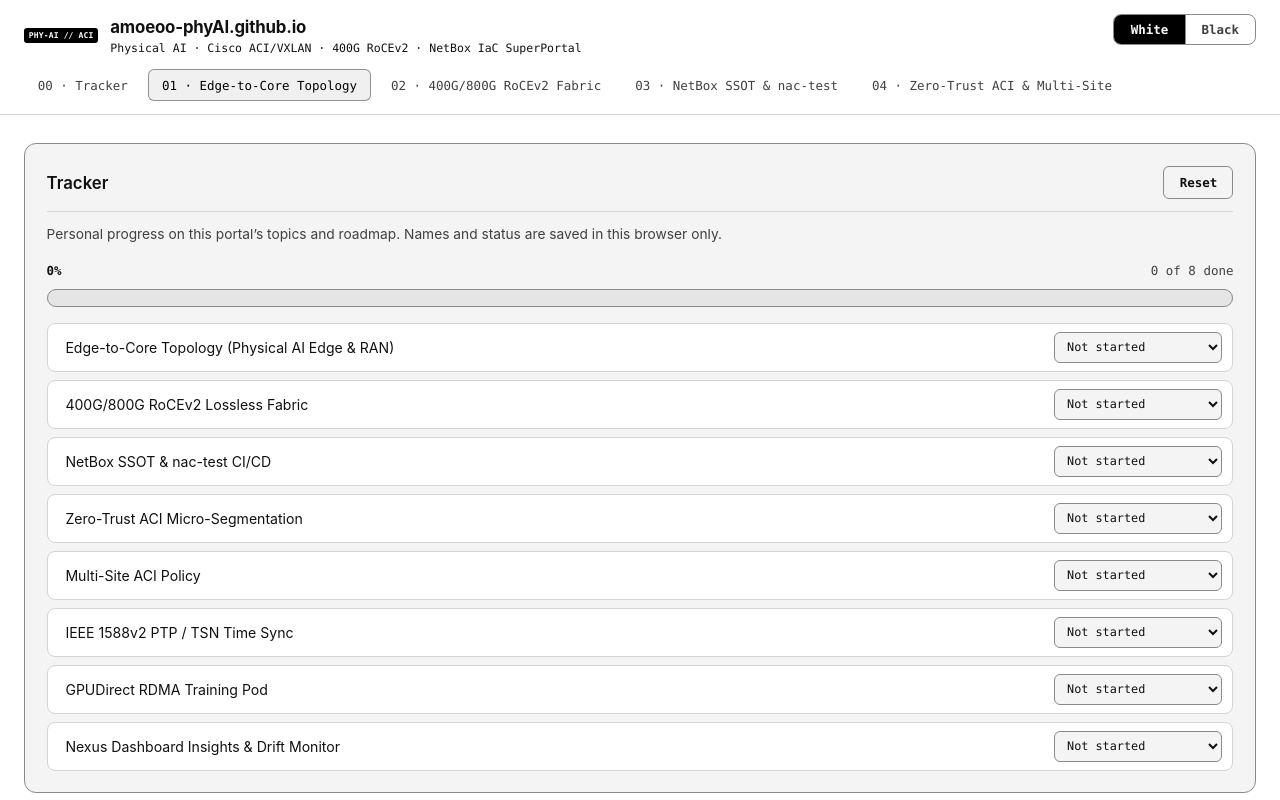
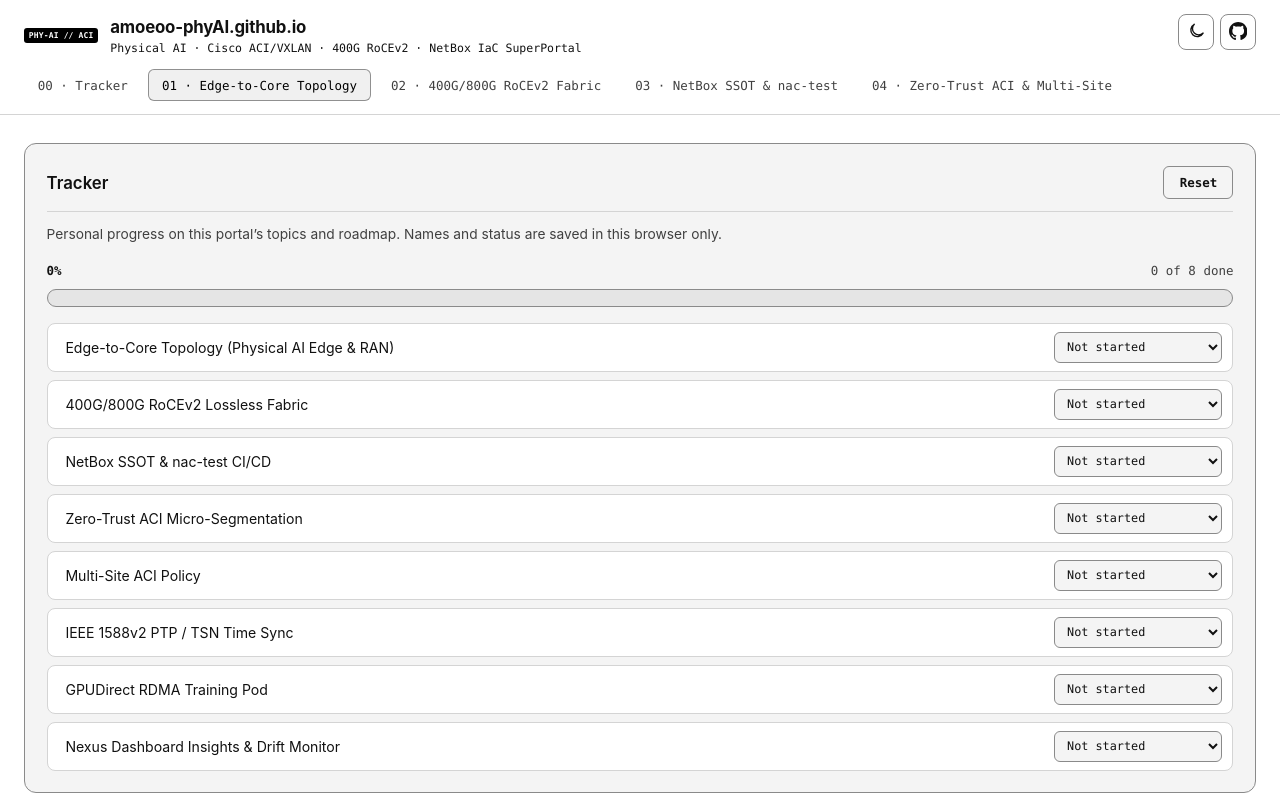
Before and after one commit to amoeoo-coles/amoeoo-phyAI.github.io, a plain HTML site: page index.html in a window 1280 px wide. Shown: the top 800 px of the page. Drawn offline with Linux system fonts and the light colour scheme.

Commit message:
Swap the theme switcher to icons and add GitHub feedback
Replace the White/Black text control with a compact sun/moon toggle, and add a GitHub mark in the header that opens a pre-labelled feedback issue.

```diff
--- a/index.html
+++ b/index.html
@@ -147,7 +147,7 @@
       gap: 0.75rem 1rem;
     }
     .brand { grid-area: brand; min-width: 0; }
-    .theme-toggle { grid-area: toggle; align-self: start; }
+    .header-actions { grid-area: toggle; align-self: start; }
     nav { grid-area: nav; }
     .brand {
       display: flex;
@@ -493,32 +493,48 @@
     .btn-reset:hover { background: var(--bg-card); color: var(--accent); }
 
     input[type="range"] { accent-color: var(--accent); width: 100%; }
-    .theme-toggle {
+    .header-actions {
+      display: flex;
+      align-items: center;
+      gap: 0.35rem;
+    }
+    .icon-btn {
       display: inline-flex;
+      align-items: center;
+      justify-content: center;
+      width: 2.25rem;
+      height: 2.25rem;
+      padding: 0;
       border: 1px solid var(--border-hi);
       border-radius: 8px;
-      overflow: hidden;
       background: var(--bg-card);
+      color: var(--text);
+      cursor: pointer;
+      text-decoration: none;
       flex: 0 0 auto;
     }
-    .theme-btn {
-      appearance: none;
-      border: 0;
-      background: transparent;
-      color: var(--text-dim);
-      font-family: var(--mono);
-      font-size: 0.78rem;
-      font-weight: 700;
-      padding: 0.45rem 0.8rem;
-      cursor: pointer;
-      min-width: 4.4rem;
-    }
-    .theme-btn + .theme-btn { border-left: 1px solid var(--border-hi); }
-    .theme-btn:hover { color: var(--text); }
-    .theme-btn.active,
-    .theme-btn[aria-pressed="true"] {
+    .icon-btn:hover {
       background: var(--accent);
       color: var(--accent-ink);
+      border-color: var(--accent);
+    }
+    .icon-btn:focus-visible {
+      outline: 2px solid var(--accent);
+      outline-offset: 2px;
+    }
+    .icon-btn svg {
+      width: 1.15rem;
+      height: 1.15rem;
+      display: block;
+    }
+    .icon-btn svg.theme-icon-sun,
+    .icon-btn svg.theme-icon-moon { display: none; }
+    html[data-theme="dark"] .icon-btn svg.theme-icon-sun,
+    html:not([data-theme]) .icon-btn svg.theme-icon-sun { display: block; }
+    html[data-theme="light"] .icon-btn svg.theme-icon-moon { display: block; }
+    @media (prefers-color-scheme: light) {
+      html:not([data-theme]) .icon-btn svg.theme-icon-sun { display: none; }
+      html:not([data-theme]) .icon-btn svg.theme-icon-moon { display: block; }
     }
   </style>
 </head>
@@ -532,9 +548,21 @@
           <div class="brand-sub">Physical AI · Cisco ACI/VXLAN · 400G RoCEv2 · NetBox IaC SuperPortal</div>
         </div>
       </div>
-      <div class="theme-toggle" role="group" aria-label="Page background">
-        <button type="button" class="theme-btn" id="theme-light" aria-pressed="false" onclick="setTheme('light')">White</button>
-        <button type="button" class="theme-btn" id="theme-dark" aria-pressed="true" onclick="setTheme('dark')">Black</button>
+      <div class="header-actions">
+        <button type="button" class="icon-btn" id="theme-toggle" aria-label="Switch to white background" title="Switch to white background" onclick="toggleTheme()">
+          <svg class="theme-icon-sun" xmlns="http://www.w3.org/2000/svg" viewBox="0 0 24 24" fill="none" stroke="currentColor" stroke-width="1.8" stroke-linecap="round" stroke-linejoin="round" aria-hidden="true">
+            <circle cx="12" cy="12" r="4"></circle>
+            <path d="M12 2v2M12 20v2M4.93 4.93l1.41 1.41M17.66 17.66l1.41 1.41M2 12h2M20 12h2M4.93 19.07l1.41-1.41M17.66 6.34l1.41-1.41"></path>
+          </svg>
+          <svg class="theme-icon-moon" xmlns="http://www.w3.org/2000/svg" viewBox="0 0 24 24" fill="none" stroke="currentColor" stroke-width="1.8" stroke-linecap="round" stroke-linejoin="round" aria-hidden="true">
+            <path d="M21 14.5A8.5 8.5 0 1 1 9.5 3 7 7 0 0 0 21 14.5z"></path>
+          </svg>
+        </button>
+        <a class="icon-btn" href="https://github.com/amoeoo-phyai/amoeoo-phyai.github.io/issues/new?title=Feedback&amp;labels=feedback" target="_blank" rel="noopener" title="Send feedback on GitHub" aria-label="Send feedback on GitHub">
+          <svg xmlns="http://www.w3.org/2000/svg" viewBox="0 0 16 16" fill="currentColor" aria-hidden="true">
+            <path d="M8 0C3.58 0 0 3.58 0 8c0 3.54 2.29 6.53 5.47 7.59.4.07.55-.17.55-.38 0-.19-.01-.82-.01-1.49-2.01.37-2.53-.49-2.69-.94-.09-.23-.48-.94-.82-1.13-.28-.15-.68-.52-.01-.53.63-.01 1.08.58 1.23.82.72 1.21 1.87.87 2.33.66.07-.52.28-.87.51-1.07-1.78-.2-3.64-.89-3.64-3.95 0-.87.31-1.59.82-2.15-.08-.2-.36-1.02.08-2.12 0 0 .67-.21 2.2.82.64-.18 1.32-.27 2-.27s1.36.09 2 .27c1.53-1.04 2.2-.82 2.2-.82.44 1.1.16 1.92.08 2.12.51.56.82 1.27.82 2.15 0 3.07-1.87 3.75-3.65 3.95.29.25.54.73.54 1.48 0 1.07-.01 1.93-.01 2.2 0 .21.15.46.55.38A8.01 8.01 0 0 0 16 8c0-4.42-3.58-8-8-8z"></path>
+          </svg>
+        </a>
       </div>
       <nav>
         <button class="tab-btn" type="button" onclick="focusTracker()">00 · Tracker</button>
@@ -1076,14 +1104,13 @@ Verify Lossless PFC Priority 3 Queue Policy Applied
     }
 
     function syncThemeToggle() {
-      var theme = currentTheme();
-      var lightBtn = document.getElementById('theme-light');
-      var darkBtn = document.getElementById('theme-dark');
-      if (!lightBtn || !darkBtn) return;
-      lightBtn.classList.toggle('active', theme === 'light');
-      darkBtn.classList.toggle('active', theme === 'dark');
-      lightBtn.setAttribute('aria-pressed', theme === 'light' ? 'true' : 'false');
-      darkBtn.setAttribute('aria-pressed', theme === 'dark' ? 'true' : 'false');
+      var btn = document.getElementById('theme-toggle');
+      if (!btn) return;
+      var label = currentTheme() === 'dark'
+        ? 'Switch to white background'
+        : 'Switch to black background';
+      btn.setAttribute('aria-label', label);
+      btn.setAttribute('title', label);
     }
 
     function setTheme(theme) {
@@ -1094,6 +1121,10 @@ Verify Lossless PFC Priority 3 Queue Policy Applied
       syncThemeToggle();
     }
 
+    function toggleTheme() {
+      setTheme(currentTheme() === 'dark' ? 'light' : 'dark');
+    }
+
     syncThemeToggle();
   </script>
 </body>
```
